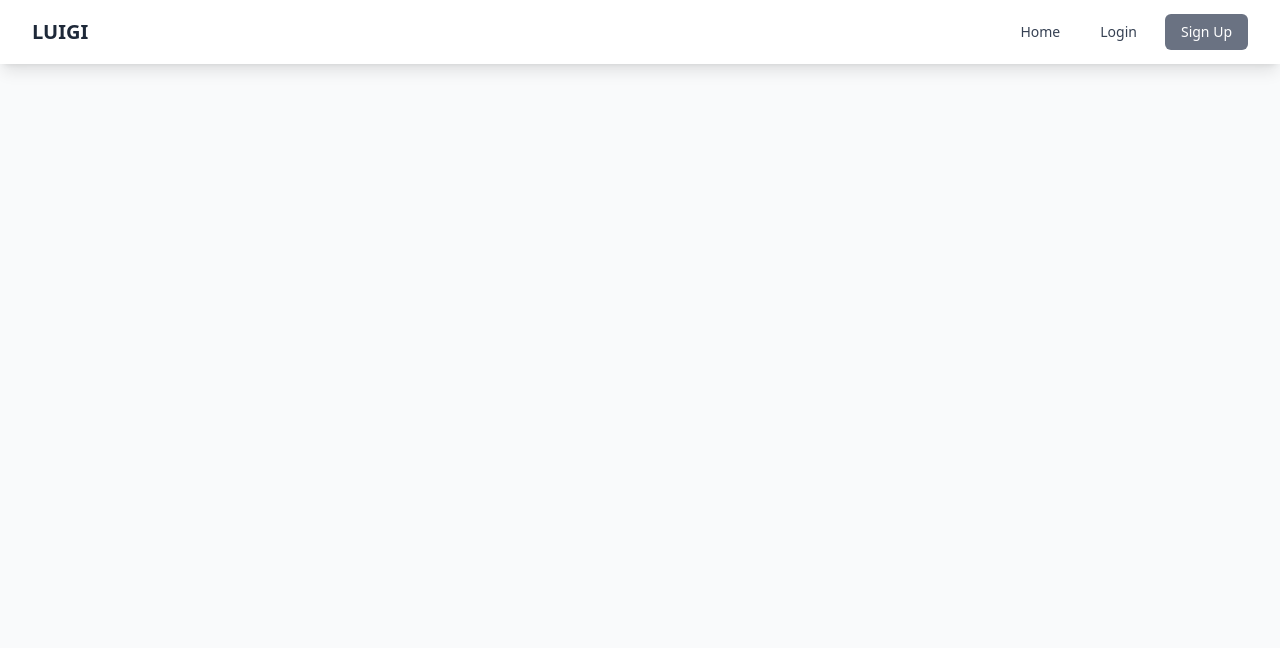
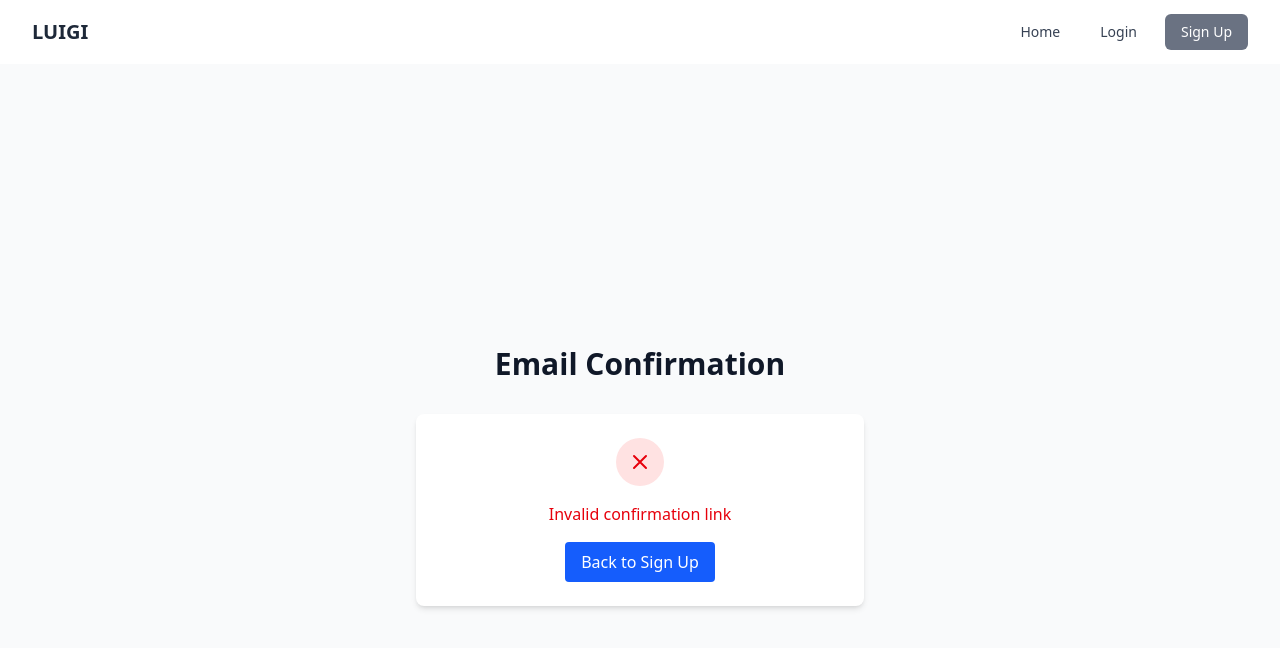
Before and after one commit to gigidzz/Interactive-Code-Guide-Maker, a React (Vite) app in the folder frontend/: page /confirm in a window 1280 px wide. Shown: the top 648 px of the page. Built offline with nearby package versions, Linux system fonts and the light colour scheme.

Commit message:
token hash in cookies

```diff
--- a/frontend/src/App.tsx
+++ b/frontend/src/App.tsx
@@ -14,7 +14,7 @@ function App() {
           <Route path="/" element={<Home />} />
           <Route path="/login" element={<Login />} />
           <Route path="/signup" element={<SignUp />} />
-          <Route path="/api/auth/confirm" element={<ConfirmSignup />} />
+          <Route path="/confirm" element={<ConfirmSignup />} />
         </Routes>
       </div>
     </Router>
--- a/frontend/src/pages/ConfirmSignup.tsx
+++ b/frontend/src/pages/ConfirmSignup.tsx
@@ -4,32 +4,41 @@ const ConfirmSignup: React.FC = () => {
   const [status, setStatus] = useState<'loading' | 'success' | 'error'>('loading');
   const [message, setMessage] = useState('');
 
+  const setCookie = (name: string, value: string, days: number = 30) => {
+    const expires = new Date();
+    expires.setTime(expires.getTime() + (days * 24 * 60 * 60 * 1000));
+    document.cookie = `${name}=${value};expires=${expires.toUTCString()};path=/;secure;samesite=strict`;
+  };
+
   useEffect(() => {
-    // Get status from URL parameters (set by backend redirect)
     const urlParams = new URLSearchParams(window.location.search);
     const urlStatus = urlParams.get('status');
     const urlMessage = urlParams.get('message');
     const isExisting = urlParams.get('existing');
     const isNew = urlParams.get('new');
+    const tokenHash = urlParams.get('tokenhash');
+
+    if (tokenHash) {
+      setCookie('tokenhash', tokenHash, 30);
+      console.log('Token hash saved to cookies:', tokenHash);
+    }
 
     if (urlStatus && urlMessage) {
       setStatus(urlStatus as 'success' | 'error');
       setMessage(decodeURIComponent(urlMessage));
 
       if (urlStatus === 'success') {
-        // Redirect to appropriate page after showing success message
         setTimeout(() => {
           if (isExisting) {
-            window.location.href = '/dashboard'; // or wherever existing users should go
+            window.location.href = '/';
           } else if (isNew) {
-            window.location.href = '/welcome'; // or onboarding page for new users
+            window.location.href = '/';
           } else {
             window.location.href = '/login';
           }
         }, 3000);
       }
     } else {
-      // If no status in URL, show error
       setStatus('error');
       setMessage('Invalid confirmation link');
     }
```
